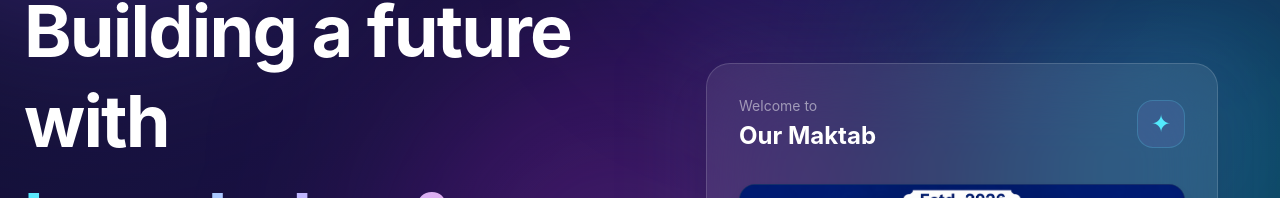
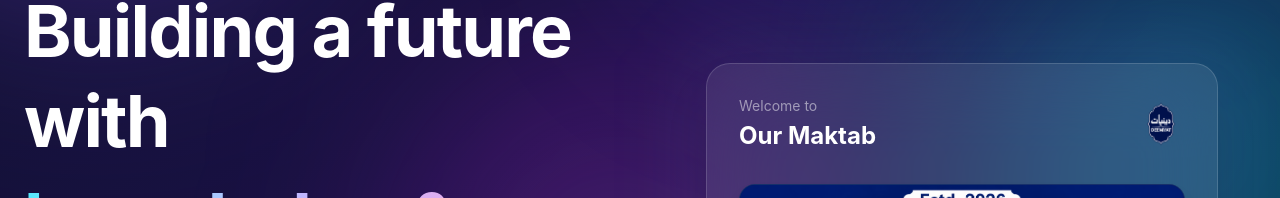
Before and after one commit to sk-jasir-swe/-maktab-management-system, a React (Vite) app in the folder frontend/: page / in a window 1280 px wide. Shown: the part 341-539 px from the top of the page. Built offline with nearby package versions, Linux system fonts and the light colour scheme; no server answers.

Commit message:
Update project

```diff
--- a/frontend/src/pages/Home.jsx
+++ b/frontend/src/pages/Home.jsx
@@ -401,9 +401,11 @@ function Home() {
                   </h3>
                 </div>
 
-                <div className="flex h-12 w-12 items-center justify-center rounded-2xl border border-cyan-300/20 bg-violet-400/10 text-2xl text-cyan-300">
-                  ✦
-                </div>
+                <img
+                  src="/images/siddiqua-deeniyat-favicon.png"
+                  alt="Siddiqua Deeniyat Maktab logo"
+                  className="h-12 w-12 shrink-0 object-contain"
+                />
               </div>
 
               <div className="my-8 overflow-hidden rounded-2xl border border-cyan-200/10 bg-[#071a59] shadow-lg shadow-black/20">
```
